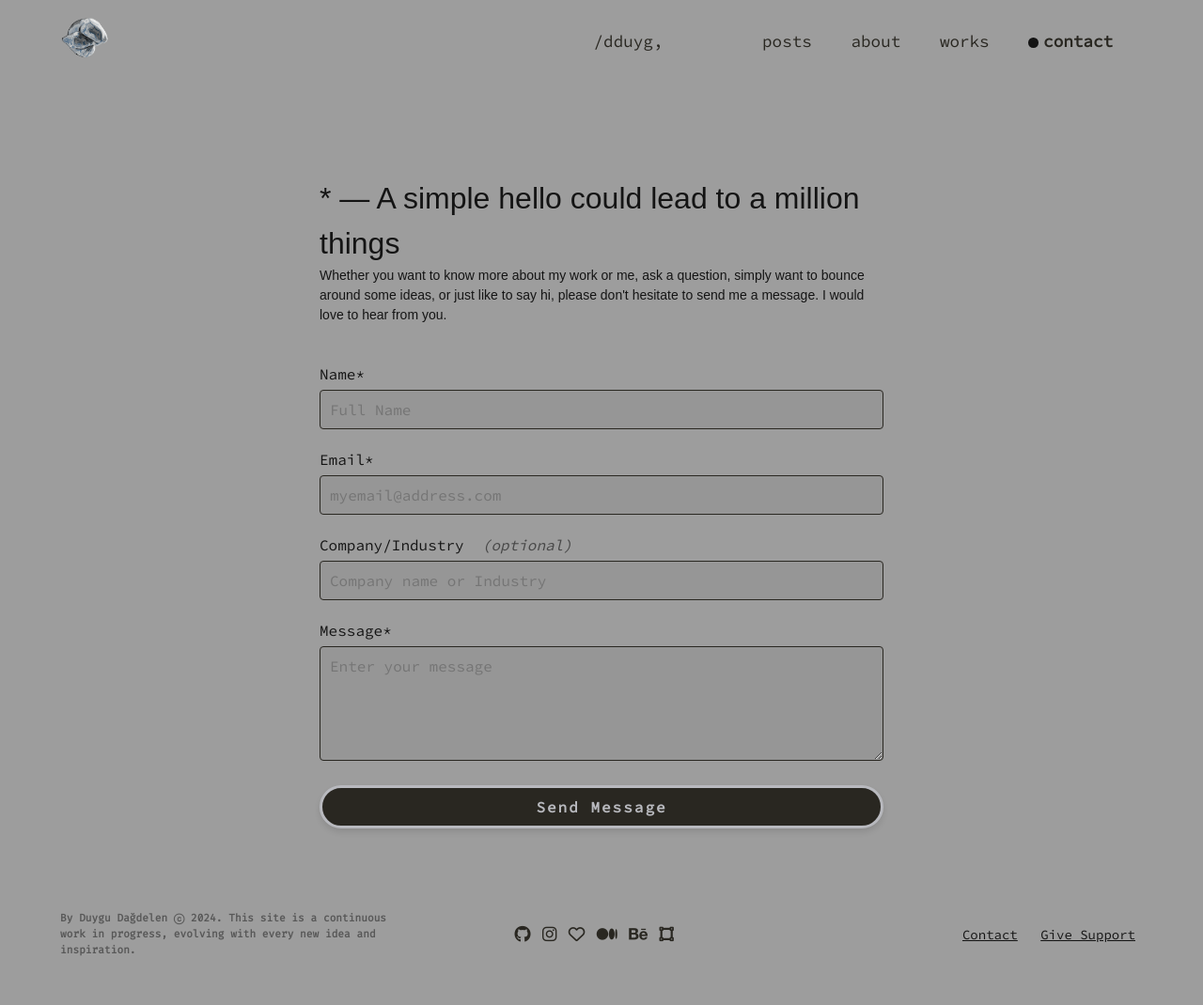
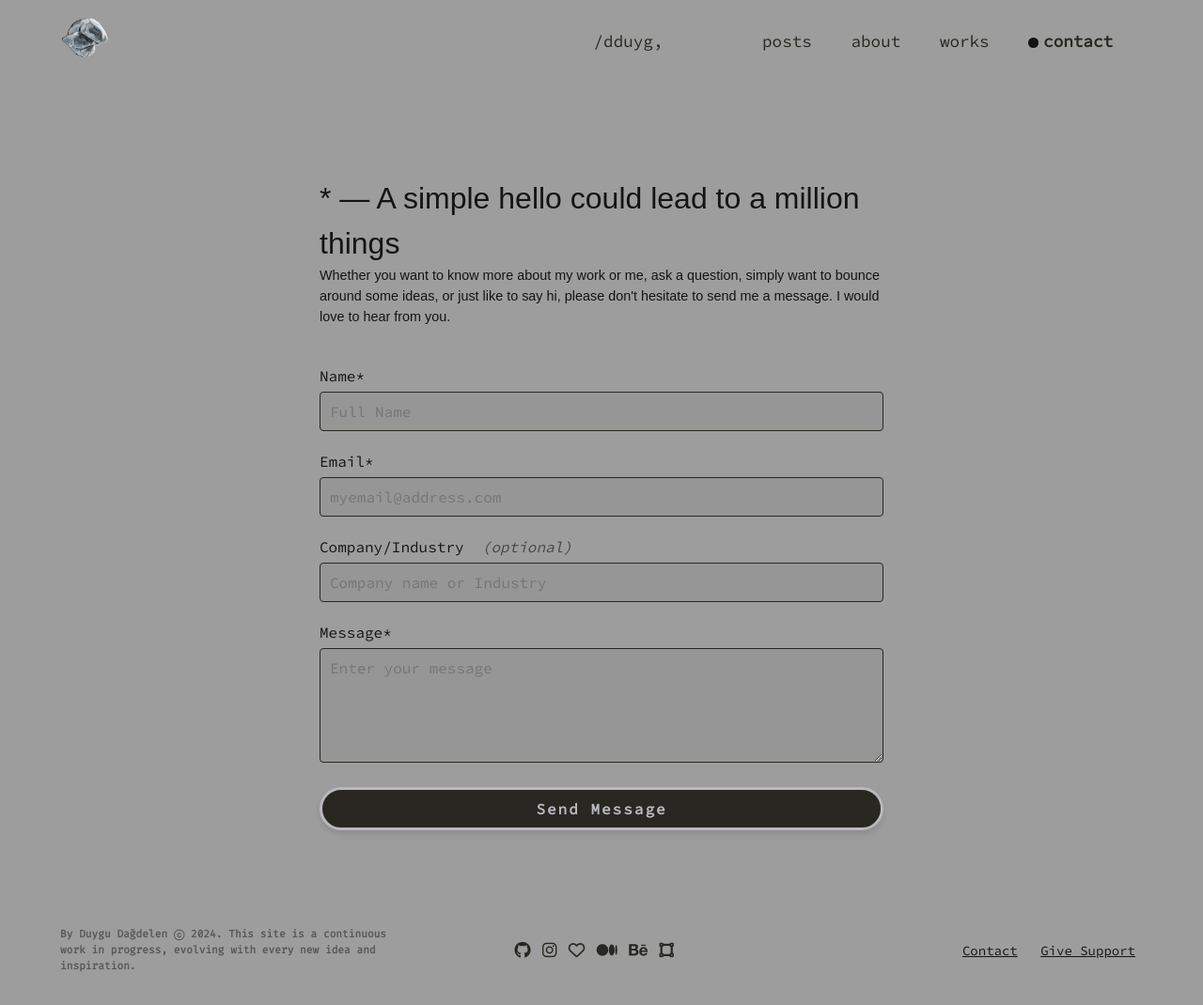
Before and after one commit to dduyg/duuuy, a Jekyll site: the page built from contact.html, in a window 1280 px wide. Shown: the whole page at 94% size. Built offline with Jekyll 4.4.1, drawn with Linux system fonts in a browser that asks for light colours; nearby versions of some CDN libraries; some web fonts are replaced.

Commit message:
Update form.css

```diff
--- a/assets/form.css
+++ b/assets/form.css
@@ -1,7 +1,7 @@
 /* Styling for the contact form */
 main {
     max-width: 600px;
-    margin: 150px auto 40px;
+    margin: 150px auto 55px;
     padding: 1em;
     font-size: 16px;
 }
@@ -13,7 +13,7 @@ h1 {
 }
 
 p {
-    font-size: .875em;
+    font-size: .9em;
     margin-top: 0;
     padding-top: 0;
     margin-bottom: 40px;
```
